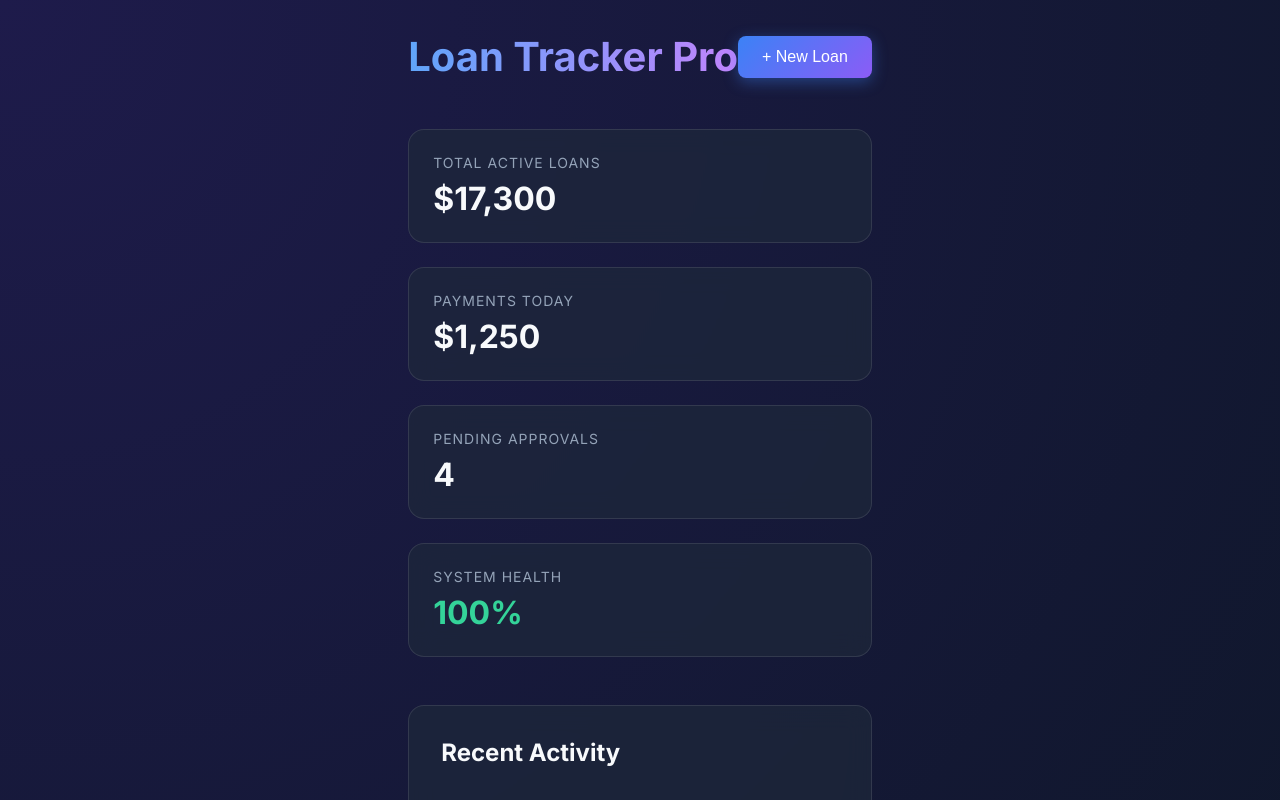
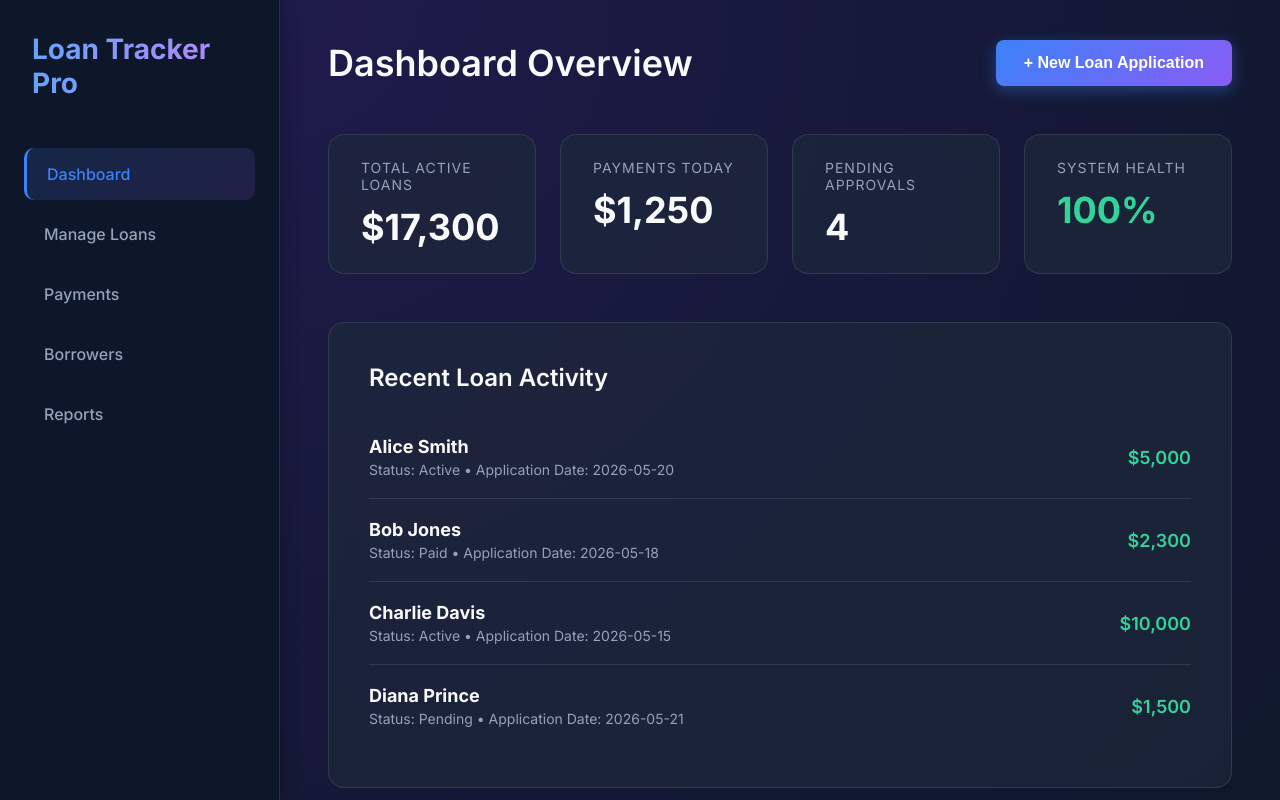
Before and after one commit to mgoblimar/Loan-Tracking-System---CS-127, a React app in the folder frontend/: page / in a window 1280 px wide. Shown: the top 800 px of the page. Built offline with nearby package versions, Linux system fonts and the light colour scheme; the HTML template or start-up script is replaced by a standard one.

Commit message:
Update frontend for landscape PC layout

```diff
--- a/frontend/src/App.jsx
+++ b/frontend/src/App.jsx
@@ -1,19 +1,34 @@
 import React, { useState } from 'react';
 import './index.css';
-import './App.css'; // Will be empty
 
 function App() {
   const [loans] = useState([
     { id: 1, name: 'Alice Smith', amount: '$5,000', status: 'Active', date: '2026-05-20' },
     { id: 2, name: 'Bob Jones', amount: '$2,300', status: 'Paid', date: '2026-05-18' },
     { id: 3, name: 'Charlie Davis', amount: '$10,000', status: 'Active', date: '2026-05-15' },
+    { id: 4, name: 'Diana Prince', amount: '$1,500', status: 'Pending', date: '2026-05-21' },
   ]);
 
   return (
+    <div className="app-layout">
+      {/* Sidebar Navigation */}
+      <aside className="sidebar">
+        <h2>Loan Tracker Pro</h2>
+        <ul className="nav-menu">
+          <li className="nav-item active">Dashboard</li>
+          <li className="nav-item">Manage Loans</li>
+          <li className="nav-item">Payments</li>
+          <li className="nav-item">Borrowers</li>
+          <li className="nav-item">Reports</li>
+        </ul>
+      </aside>
+
+      {/* Main Content Area */}
+      <main className="main-content">
         <div className="dashboard-container">
           <header className="header">
-        <h1>Loan Tracker Pro</h1>
-        <button className="btn-primary">+ New Loan</button>
+            <h1>Dashboard Overview</h1>
+            <button className="btn-primary">+ New Loan Application</button>
           </header>
 
           <section className="stats-grid">
@@ -36,13 +51,13 @@ function App() {
           </section>
 
           <section className="recent-activity">
-        <h2>Recent Activity</h2>
+            <h2>Recent Loan Activity</h2>
             <ul className="activity-list">
               {loans.map((loan) => (
                 <li key={loan.id} className="activity-item">
                   <div className="activity-info">
                     <h4>{loan.name}</h4>
-                <p>Status: {loan.status} • {loan.date}</p>
+                    <p>Status: {loan.status} • Application Date: {loan.date}</p>
                   </div>
                   <div className="activity-amount">{loan.amount}</div>
                 </li>
@@ -50,6 +65,8 @@ function App() {
             </ul>
           </section>
         </div>
+      </main>
+    </div>
   );
 }
 
--- a/frontend/src/index.css
+++ b/frontend/src/index.css
@@ -19,20 +19,85 @@
 
 body {
   font-family: 'Inter', sans-serif;
+  color: var(--text-main);
+  margin: 0;
+  height: 100vh;
+  overflow: hidden;
+  background: var(--bg-dark);
+}
+
+/* Landscape PC Layout */
+.app-layout {
+  display: flex;
+  width: 100vw;
+  height: 100vh;
+}
+
+/* Sidebar Styling */
+.sidebar {
+  width: 280px;
+  background: rgba(15, 23, 42, 0.95);
+  border-right: 1px solid var(--border);
+  padding: 2rem 1.5rem;
+  display: flex;
+  flex-direction: column;
+  z-index: 10;
+  box-shadow: 4px 0 15px rgba(0, 0, 0, 0.2);
+}
+
+.sidebar h2 {
+  font-size: 1.75rem;
+  font-weight: 700;
+  background: linear-gradient(to right, #60a5fa, #c084fc);
+  -webkit-background-clip: text;
+  -webkit-text-fill-color: transparent;
+  margin-bottom: 3rem;
+  padding-left: 0.5rem;
+}
+
+.nav-menu {
+  list-style: none;
+  display: flex;
+  flex-direction: column;
+  gap: 0.5rem;
+}
+
+.nav-item {
+  padding: 1rem 1.25rem;
+  border-radius: 10px;
+  color: var(--text-muted);
+  cursor: pointer;
+  transition: all 0.2s ease;
+  font-weight: 500;
+  font-size: 1rem;
+}
+
+.nav-item:hover {
+  background: rgba(255, 255, 255, 0.05);
+  color: var(--text-main);
+}
+
+.nav-item.active {
+  background: linear-gradient(135deg, rgba(59, 130, 246, 0.15), rgba(139, 92, 246, 0.15));
+  color: var(--primary);
+  border-left: 3px solid var(--primary);
+}
+
+/* Main Content Area */
+.main-content {
+  flex: 1;
+  overflow-y: auto;
+  padding: 2.5rem 3rem;
   background: radial-gradient(circle at top left, #1e1b4b, var(--bg-dark));
-  color: var(--text-main);
-  min-height: 100vh;
-  display: flex;
-  justify-content: center;
-  align-items: center;
 }
 
 .dashboard-container {
   width: 100%;
-  max-width: 1200px;
-  padding: 2rem;
+  max-width: 1600px;
+  margin: 0 auto;
 }
 
+/* Header & Cards */
 .header {
   display: flex;
   justify-content: space-between;
@@ -41,22 +106,19 @@ body {
 }
 
 .header h1 {
-  font-size: 2.5rem;
-  font-weight: 700;
-  background: linear-gradient(to right, #60a5fa, #c084fc);
-  -webkit-background-clip: text;
-  -webkit-text-fill-color: transparent;
-  animation: fadeIn 1s ease-in-out;
+  font-size: 2.25rem;
+  font-weight: 600;
+  animation: fadeIn 0.8s ease-in-out;
 }
 
 .btn-primary {
   background: linear-gradient(135deg, var(--primary), var(--accent));
   color: white;
   border: none;
-  padding: 0.75rem 1.5rem;
+  padding: 0.875rem 1.75rem;
   border-radius: 8px;
   font-size: 1rem;
-  font-weight: 500;
+  font-weight: 600;
   cursor: pointer;
   transition: transform 0.2s, box-shadow 0.2s;
   box-shadow: 0 4px 15px rgba(59, 130, 246, 0.4);
@@ -69,7 +131,7 @@ body {
 
 .stats-grid {
   display: grid;
-  grid-template-columns: repeat(auto-fit, minmax(250px, 1fr));
+  grid-template-columns: repeat(4, 1fr);
   gap: 1.5rem;
   margin-bottom: 3rem;
 }
@@ -78,7 +140,7 @@ body {
   background: var(--bg-card);
   backdrop-filter: blur(12px);
   border: 1px solid var(--border);
-  padding: 1.5rem;
+  padding: 1.5rem 2rem;
   border-radius: 16px;
   transition: transform 0.3s;
   animation: slideUp 0.6s ease-out backwards;
@@ -94,11 +156,11 @@ body {
   font-size: 0.875rem;
   text-transform: uppercase;
   letter-spacing: 1px;
-  margin-bottom: 0.5rem;
+  margin-bottom: 0.75rem;
 }
 
 .stat-value {
-  font-size: 2rem;
+  font-size: 2.25rem;
   font-weight: 700;
 }
 
@@ -112,13 +174,14 @@ body {
   backdrop-filter: blur(12px);
   border: 1px solid var(--border);
   border-radius: 16px;
-  padding: 2rem;
+  padding: 2.5rem;
   animation: slideUp 0.8s ease-out backwards;
 }
 
 .recent-activity h2 {
   font-size: 1.5rem;
   margin-bottom: 1.5rem;
+  font-weight: 600;
 }
 
 .activity-list {
@@ -128,7 +191,8 @@ body {
 .activity-item {
   display: flex;
   justify-content: space-between;
-  padding: 1rem 0;
+  align-items: center;
+  padding: 1.25rem 0;
   border-bottom: 1px solid var(--border);
 }
 
@@ -137,7 +201,7 @@ body {
 }
 
 .activity-info h4 {
-  font-size: 1rem;
+  font-size: 1.125rem;
   margin-bottom: 0.25rem;
 }
 
@@ -148,6 +212,7 @@ body {
 
 .activity-amount {
   font-weight: 600;
+  font-size: 1.125rem;
   color: #34d399;
 }
 
```
Lines whose indentation alone changed are shown as unchanged.
